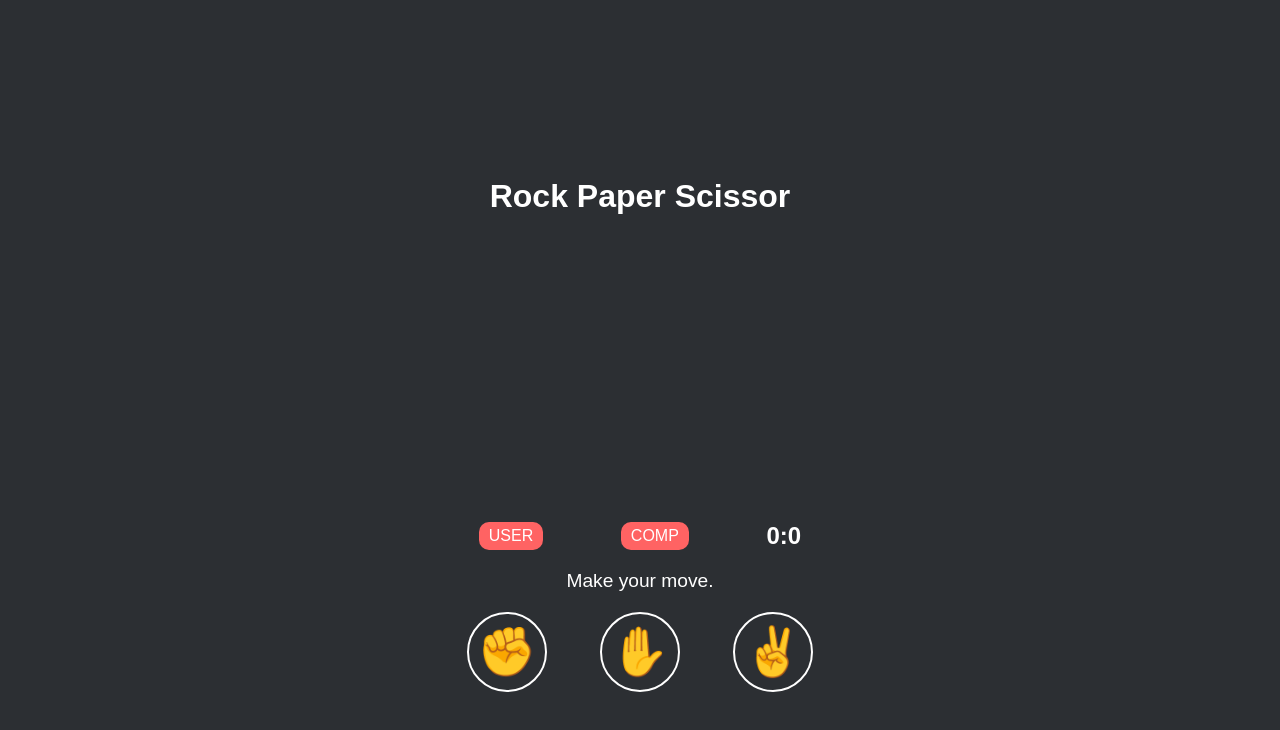
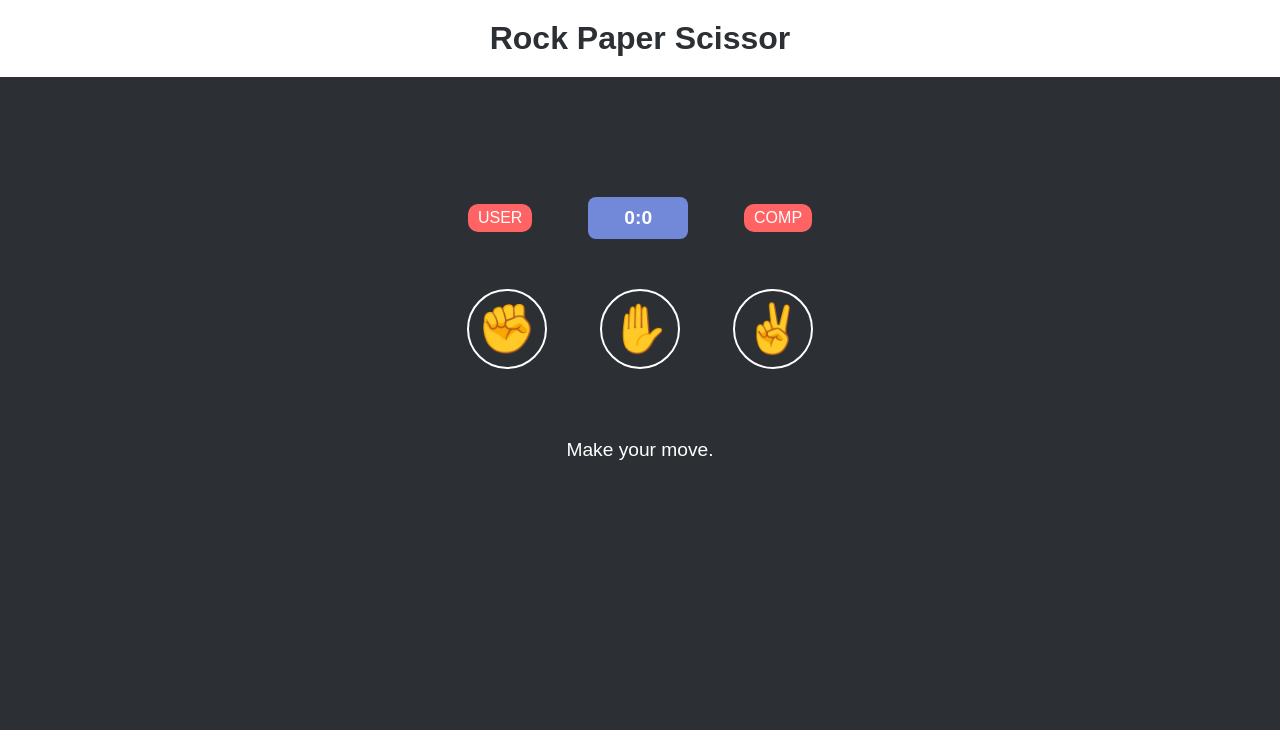
Before and after one commit to pritikaaa/Rock-Paper-Scissor, a plain HTML site: page index.html in a window 1280 px wide. Drawn offline with Linux system fonts and the light colour scheme.

Commit message:
made few changes

```diff
--- a/index.html
+++ b/index.html
@@ -13,17 +13,15 @@
         </h1>
     </header>
     <div class="container">
-
         <div class="score-board">
             <div id="user-label" class="badge">user</div>
+            <div class="score">
+                <span id="user-score">0</span>  :  <span id="computer-score">0</span>
+            </div>
             <div id="computer-label" class="badge">comp</div>
-            <div class="score">
-                <span id="user-score">0</span>:<span id="computer-score">0</span>
-            </div>
+
         </div>
-        <div class="result">
-            <p id="result-message">Make your move.</p>
-        </div>
+
         <div class="choices">
             <div id="rock" class="choice">
                 ✊
@@ -34,6 +32,10 @@
             <div id="scissors" class="choice">
                 ✌️
             </div>
+
+        </div>
+        <div class="result">
+            <p id="result-message">Make your move.</p>
         </div>
     </div>
 
--- a/style.css
+++ b/style.css
@@ -1,4 +1,4 @@
-/* Resetting some browser defaults */
+
 * {
     margin: 0;
     padding: 0;
@@ -11,30 +11,30 @@ body {
     color: white;
     display: grid;
     place-items: center;
-    height: 100vh;
+    height: 100%;
     text-align: center;
 }
 
 .container {
     width: 400px;
+    margin-top: 70px;
 
 }
 
-/* header{
+header {
+    width: 100%;
     background-color: white;
-    padding: 20px;
-} */
+    padding: 20px 0;
+    text-align: center;
+}
 
-
- header.h1{
-    color: black;
-    align-items: center;
-    background-color: white;
-
+header h1 {
+    color: #2C2F33;
+    font-size: 2rem;
 }
 
 h1 {
-    margin: 70px;
+
     font-size: 2rem;
 }
 
@@ -42,7 +42,7 @@ h1 {
     display: flex;
     justify-content: space-around;
     align-items: center;
-    margin: 20px 0;
+    margin: 50px 0;
 }
 
 .badge {
@@ -55,10 +55,19 @@ h1 {
 .score {
     font-size: 1.5rem;
     font-weight: bold;
+    background-color: #7289da;
+    border-radius: 8px;
+    padding: 10px 15px;
+    font-size: 1.2rem;
+    font-weight: bold;
+    min-width: 100px;
+    display: flex;
+    justify-content: center;
+    align-items: center;
 }
 
 .result p {
-    margin: 20px 0;
+    margin: 70px 0;
     font-size: 1.2rem;
 }
 
```
